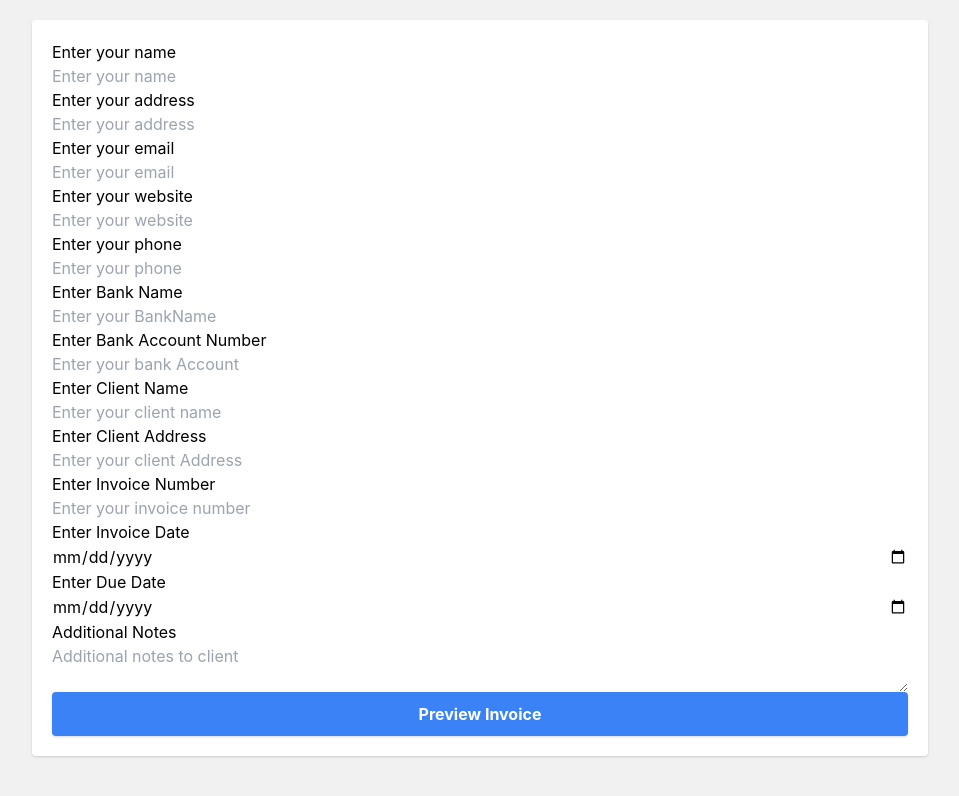
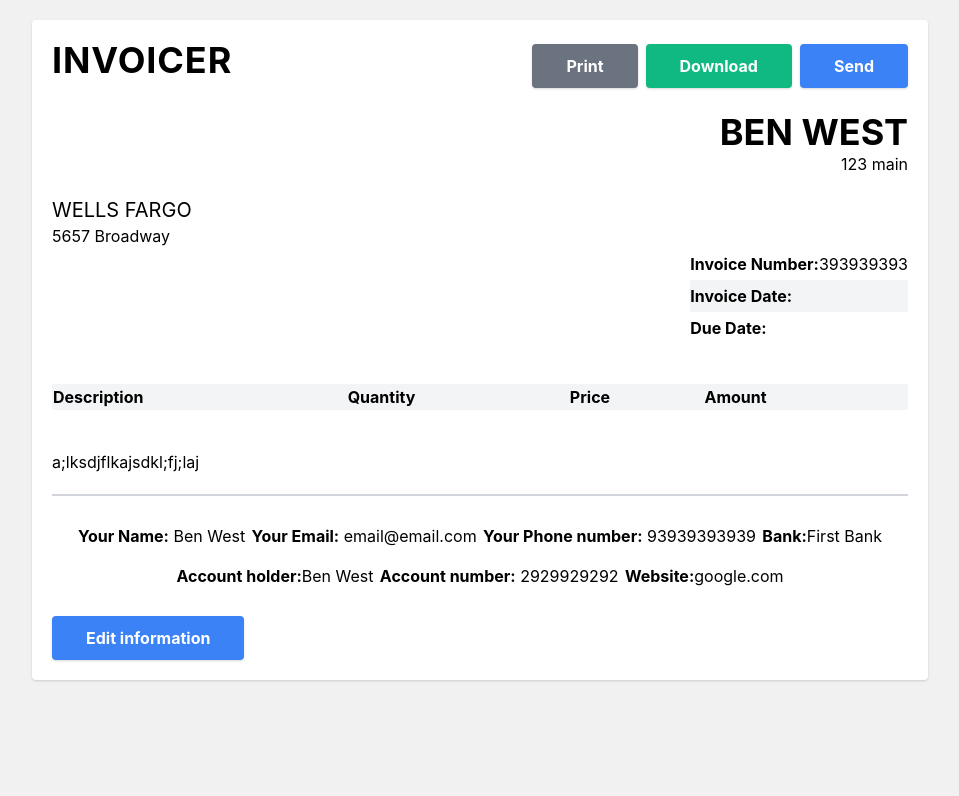
Before and after one commit to bwesterg/invoice_app, a React (Create React App) app: page / in a window 1280 px wide. Shown: the top 796 px of the page, without its empty margins (160-1119 px from the left). Built offline with nearby package versions, Linux system fonts and the light colour scheme.

Commit message:
adds amount calculation and renders item inputs properly to invoice preview.

```diff
--- a/package.json
+++ b/package.json
@@ -9,6 +9,7 @@
     "react": "^18.2.0",
     "react-dom": "^18.2.0",
     "react-scripts": "5.0.1",
+    "uuid": "^9.0.1",
     "web-vitals": "^2.1.4"
   },
   "scripts": {
--- a/src/App.js
+++ b/src/App.js
@@ -3,6 +3,7 @@ import './App.css';
 import Footer from './components/Footer';
 import Notes from './components/Notes';
 import Table from './components/Table';
+import TableForm from './components/TableForm';
 import Dates from './components/Dates';
 import ClientDetails from './components/ClientDetails';
 import MainDetails from './components/MainDetails';
@@ -10,21 +11,26 @@ import Header from './components/Header';
 
 function App() {
 
-  const [showInvoice, setShowInvoice] = useState(false);
-  const [name, setName] = useState("");
-  const [address, setAddress] = useState("");
-  const [email, setEmail] = useState("");
-  const [phone, setPhone] = useState("");
-  const [bankName, setBankName] = useState("");
-  const [bankAccount, setBankAccount] = useState("");
-  const [website, setWebsite] = useState("");
-  const [clientName, setClientName] = useState("");
-  const [clientAddress, setClientAddress] = useState("");
-  const [invoiceNumber, setInvoiceNumber] = useState("");
+  const [showInvoice, setShowInvoice] = useState(true);
+  const [name, setName] = useState("Ben West");
+  const [address, setAddress] = useState("123 main");
+  const [email, setEmail] = useState("email@email.com");
+  const [phone, setPhone] = useState("93939393939");
+  const [bankName, setBankName] = useState("First Bank");
+  const [bankAccount, setBankAccount] = useState("2929929292");
+  const [website, setWebsite] = useState("google.com");
+  const [clientName, setClientName] = useState("Wells Fargo");
+  const [clientAddress, setClientAddress] = useState("5657 Broadway");
+  const [invoiceNumber, setInvoiceNumber] = useState("393939393");
   const [invoiceDate, setInvoiceDate] = useState("");
   const [dueDate, setDueDate] = useState("");
   const [table, setTable] = useState("");
-  const [notes, setNotes] = useState("");
+  const [notes, setNotes] = useState("a;lksdjflkajsdkl;fj;laj");
+  const [description, setDescription] = useState("");
+  const [quantity, setQuantity] = useState("");
+  const [price, setPrice] = useState("");
+  const [amount, setAmount] = useState("");
+  const [list, setList] = useState([]);
 
 
 
@@ -40,7 +46,7 @@ function App() {
           <MainDetails name={name} address={address}/>
           <ClientDetails clientName={clientName} clientAddress={clientAddress}/>
           <Dates invoiceNumber={invoiceNumber} invoiceDate={invoiceDate} dueDate={dueDate}/>
-          <Table />
+          <Table description={description} quantity={quantity} price={price} amount={amount} list={list} setList={setList}/>
           <Notes notes={notes} />
           <Footer
             name={name}
@@ -60,7 +66,9 @@ function App() {
           {/* name, address, client name, email, phone, bank name, bank account number,
           website, client address, invoice number, invoice date, due date, table, notes,  */}
             <div className="flex flex-col justify-center">
-              <label htmlFor="name">Enter your name</label>
+              <article className="md:grid grid-cols-2 gap-6">
+                <div className="flex flex-col">
+                  <label htmlFor="name">Enter your full name</label>
                   <input
                     type="text"
                     name="text"
@@ -70,6 +78,8 @@ function App() {
                     value={name}
                     onChange={(e) => setName(e.target.value)}
                   />
+                </div>
+                <div className="flex flex-col">
                   <label htmlFor="address">Enter your address</label>
                   <input
                     type="text"
@@ -80,6 +90,10 @@ function App() {
                     value={address}
                     onChange={(e) => setAddress(e.target.value)}
                   />
+                </div>
+              </article>
+              <article className="md:grid grid-cols-3 gap-6">
+                <div className="flex flex-col">
                   <label htmlFor="email">Enter your email</label>
                   <input
                     type="email"
@@ -90,6 +104,8 @@ function App() {
                     value={email}
                     onChange={(e) => setEmail(e.target.value)}
                   />
+                </div>
+                <div className="flex flex-col">
                   <label htmlFor="website">Enter your website</label>
                   <input
                     type="url"
@@ -100,6 +116,8 @@ function App() {
                     value={website}
                     onChange={(e) => setWebsite(e.target.value)}
                   />
+                </div>
+                <div className="flex flex-col">
                   <label htmlFor="phone">Enter your phone</label>
                   <input
                     type="telephone"
@@ -110,26 +128,36 @@ function App() {
                     value={phone}
                     onChange={(e) => setPhone(e.target.value)}
                   />
-              <label htmlFor="bankName">Enter Bank Name</label>
+                </div>
+              </article>
+              <article className="md:grid grid-cols-2 gap-6">
+              <div className="flex flex-col">
+                <label htmlFor="bankName">Enter Your Bank Name</label>
                 <input
                   type="text"
                   name="bankName"
                   id="bankName"
-                placeholder="Enter your BankName"
+                  placeholder="Enter your Your Bank Name"
                   autoComplete="off"
                   value={bankName}
                   onChange={(e) => setBankName(e.target.value)}
                 />
-              <label htmlFor="bankAccount">Enter Bank Account Number</label>
+              </div>
+              <div className="flex flex-col">
+                <label htmlFor="bankAccount">Enter Your Bank Account Number</label>
                 <input
                   type="number"
                   name="bankAccount"
                   id="bankAccount"
-                placeholder="Enter your bank Account"
+                  placeholder="Enter Your Bank Account"
                   autoComplete="off"
                   value={bankAccount}
                   onChange={(e) => setBankAccount(e.target.value)}
                 />
+              </div>
+              </article>
+              <article className="md:grid grid-cols-2 gap-6 md:mt-16">
+                <div className="flex flex-col">
                   <label htmlFor="clientName">Enter Client Name</label>
                   <input
                     type="text"
@@ -140,6 +168,8 @@ function App() {
                     value={clientName}
                     onChange={(e) => setClientName(e.target.value)}
                   />
+                </div>
+                <div className="flex flex-col">
                   <label htmlFor="clientAddress">Enter Client Address</label>
                   <input
                     type="text"
@@ -150,6 +180,10 @@ function App() {
                     value={clientAddress}
                     onChange={(e) => setClientAddress(e.target.value)}
                   />
+                </div>
+              </article>
+              <article className="md:grid grid-cols-3 gap-6">
+                <div className="flex flex-col">
                   <label htmlFor="invoiceNumber">Enter Invoice Number</label>
                   <input
                     type="text"
@@ -160,6 +194,8 @@ function App() {
                     value={invoiceNumber}
                     onChange={(e) => setInvoiceNumber(e.target.value)}
                   />
+                </div>
+                <div className="flex flex-col">
                   <label htmlFor="invoiceDate">Enter Invoice Date</label>
                   <input
                     type="date"
@@ -170,6 +206,8 @@ function App() {
                     value={invoiceDate}
                     onChange={(e) => setInvoiceDate(e.target.value)}
                   />
+                </div>
+                <div className="flex flex-col">
                   <label htmlFor="dueDate">Enter Due Date</label>
                   <input
                     type="date"
@@ -180,6 +218,23 @@ function App() {
                     value={dueDate}
                     onChange={(e) => setDueDate(e.target.value)}
                   />
+                </div>
+              </article>
+              {/* This is our table form */}
+              <article>
+                <TableForm
+                  description={description}
+                  setDescription={setDescription}
+                  quantity={quantity}
+                  setQuantity={setQuantity}
+                  price={price}
+                  setPrice={setPrice}
+                  amount={amount}
+                  setAmount={setAmount}
+                  list={list}
+                  setList={setList}
+                />
+              </article>
               <label htmlFor="notes">Additional Notes</label>
               <textarea
                 name="notes"
--- a/src/components/Notes.js
+++ b/src/components/Notes.js
@@ -3,7 +3,7 @@ import React from 'react'
 export default function Notes({notes}) {
     return (
         <>
-            <section className="mb-5">
+            <section className="mt-10 mb-5">
                 <p className="lg:w-1/2 text-justify">{notes}</p>
             </section>
         </>
--- a/src/components/Table.js
+++ b/src/components/Table.js
@@ -1,11 +1,31 @@
 import React from 'react'
 
-export default function Table() {
+export default function Table({description, quantity, price, amount, list}) {
     return (
         <>
-            <div className="my-5">
-                this is the table
-            </div>
+            <table width="100%" className="mt-10">
+                <thead>
+                    <tr className="bg-gray-100 p-1">
+                        <td className="font-bold">Description</td>
+                        <td className="font-bold">Quantity</td>
+                        <td className="font-bold">Price</td>
+                        <td className="font-bold">Amount</td>
+                    </tr>
+                </thead>
+                {list.map(({ id, description, quantity, price, amount }) => (
+                    <React.Fragment key={id} >
+                            <tbody>
+                                <tr>
+                                    <td>{description}</td>
+                                    <td>{quantity}</td>
+                                    <td>{price}</td>
+                                    <td>{amount}</td>
+
+                                </tr>
+                </tbody>
+                    </React.Fragment>
+                ))}
+            </table>
         </>
     )
 }
--- /dev/null
+++ b/src/components/TableForm.js
@@ -0,0 +1,124 @@
+import React, { useEffect } from 'react';
+import { v4 as uuidv4 } from "uuid";
+
+export default function TableForm({
+    description,
+    setDescription,
+    quantity,
+    setQuantity,
+    price,
+    setPrice,
+    amount,
+    setAmount,
+    list,
+    setList
+    }) {
+    const handleSubmit = (e) => {
+        e.preventDefault();
+
+        const newItems = {
+            id: uuidv4(),
+            description: description,
+            quantity: quantity,
+            price: price,
+            amount: amount
+        }
+        setDescription("")
+        setQuantity("")
+        setPrice("")
+        setAmount("")
+        setList([...list, newItems])
+        console.log(list)
+    }
+
+    useEffect(() => {
+        const calculateAmount = (amount) => {
+            setAmount(quantity * price);
+        }
+        calculateAmount(amount)
+    }, [amount,price,quantity,setAmount])
+
+    return (
+        <>
+            <form onSubmit={handleSubmit}>
+
+                <div className="flex flex-col md:mt-16">
+                    <label htmlFor="description">Item Description</label>
+                    <input
+                        type="text"
+                        name="description"
+                        id="description"
+                        placeholder="Item description"
+                        value={description}
+                        onChange={(e)=> setDescription(e.target.value)}
+                    />
+                </div>
+                <div className="md:grid grid-cols-3 gap-10">
+                    <div className="flex flex-col">
+                        <label htmlFor="quantity">Quantity</label>
+                        <input
+                            type="text"
+                            name="quantity"
+                            id="quantity"
+                            placeholder="quantity"
+                            value={quantity}
+                            onChange={(e)=> setQuantity(e.target.value)}
+                        />
+                    </div>
+                    <div className="flex flex-col">
+                        <label htmlFor="price">Item Price</label>
+                        <input
+                            type="text"
+                            name="price"
+                            id="price"
+                            placeholder="Item price"
+                            value={price}
+                            onChange={(e)=> setPrice(e.target.value)}
+                        />
+                    </div>
+                    <div className="flex flex-col">
+                        <label htmlFor="amount">Amount</label>
+                        {/* <input
+                            type="text"
+                            name="amount"
+                            id="amount"
+                            placeholder="Item amount"
+                            value={amount}
+                            onChange={(e)=> setAmount(e.target.value)}
+                        /> */}
+                        <p>{amount}</p>
+                    </div>
+                </div>
+                <button className="mb-5 bg-blue-500 font-bold py-2 px-8 text-white rounded shadow
+                border-2 border-blue-500 hover:bg-transparent hover:text-blue-500 transition-all
+                duration-300" type="submit">Add Item</button>
+            </form>
+            {/* Table items */}
+
+                <table width="100%" className="mt-10 mb-10">
+                    <thead>
+                        <tr className="bg-gray-100 p-1">
+                            <td className="font-bold">Description</td>
+                            <td className="font-bold">Quantity</td>
+                            <td className="font-bold">Price</td>
+                            <td className="font-bold">Amount</td>
+                        </tr>
+                    </thead>
+                {list.map(({ id, description, quantity, price, amount }) => (
+                    <React.Fragment key={id} >
+                            <tbody>
+                                <tr>
+                                    <td>{description}</td>
+                                    <td>{quantity}</td>
+                                    <td>{price}</td>
+                                    <td>{amount}</td>
+
+                                </tr>
+                </tbody>
+                    </React.Fragment>
+                ))}
+                </table>
+
+        </>
+    )
+}
```
Also changed, not shown: src/index.css (+17 -0 lines), 1 other file (tests, documents, lock files or other folders). Lines whose indentation alone changed are shown as unchanged.
